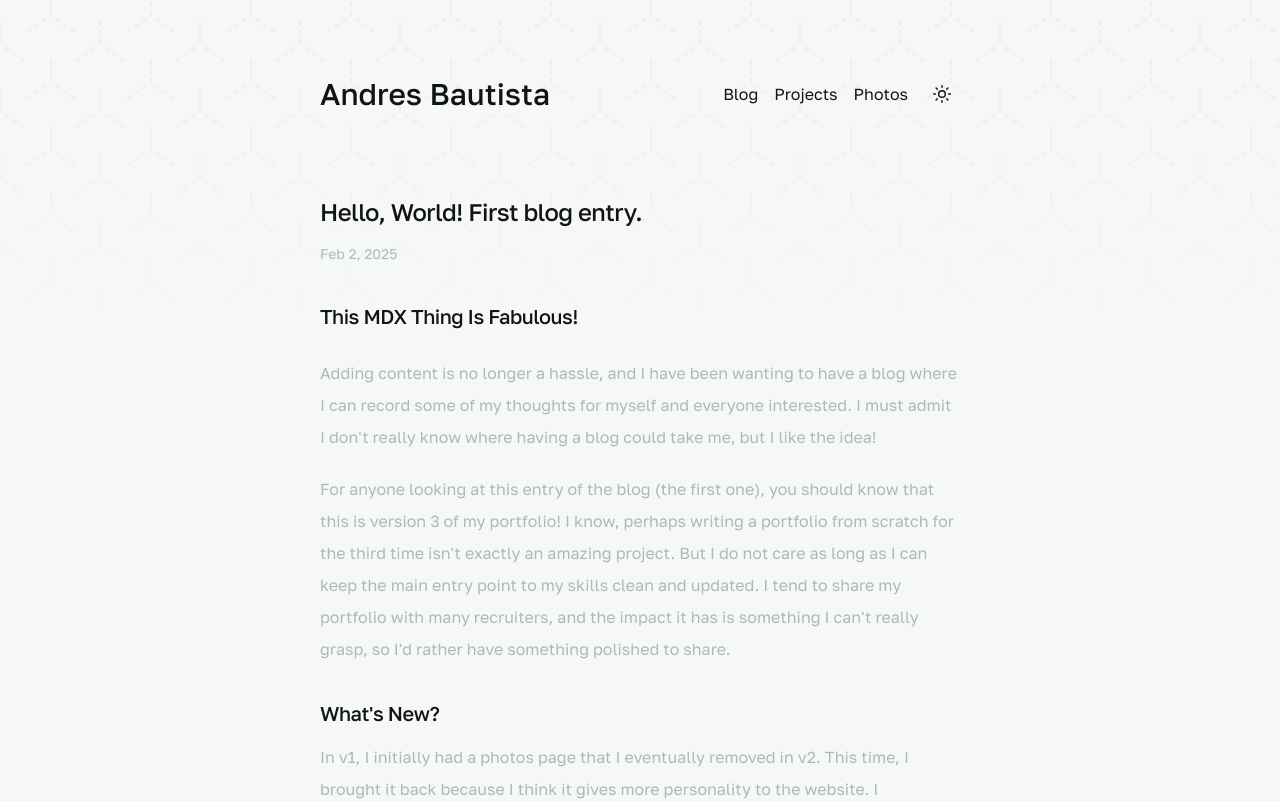
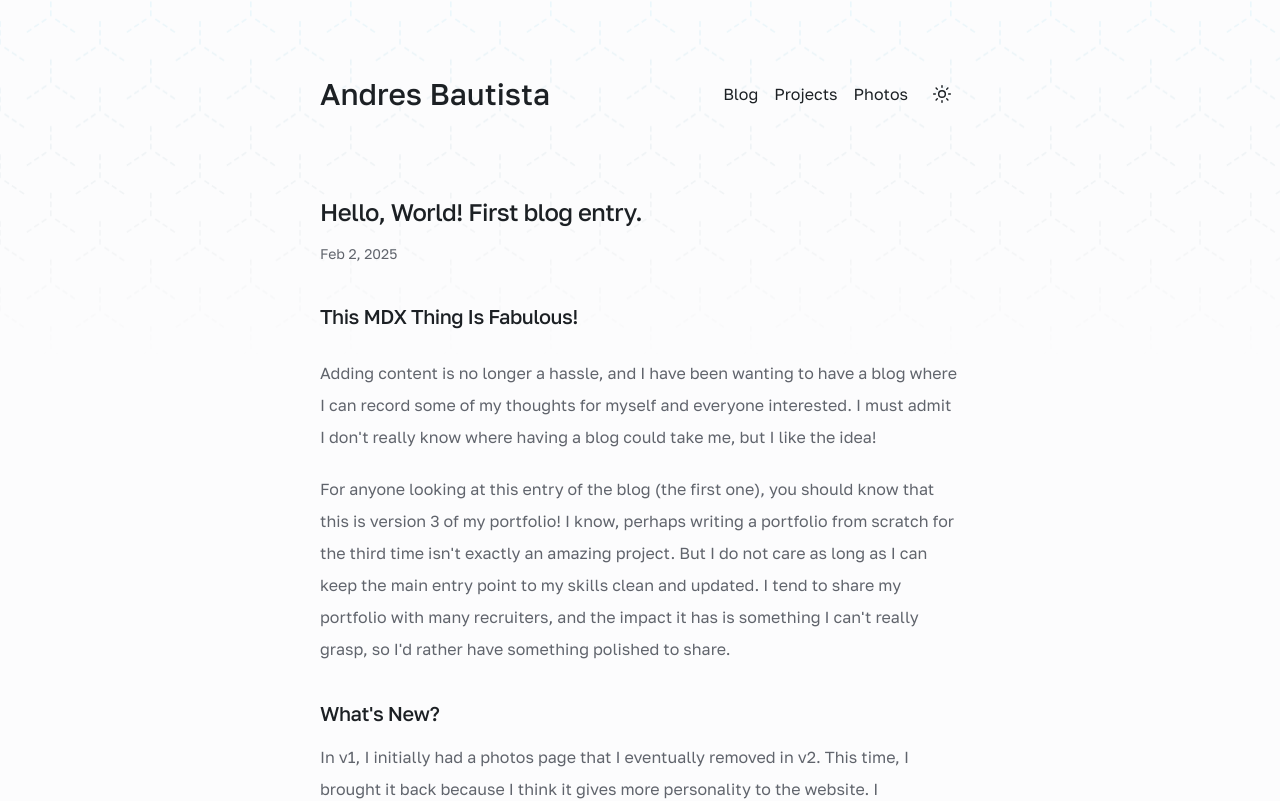
Before and after one commit to JuanBaut/portfolio, a Next.js app: page /blog/hello-world in a window 1280 px wide. Shown: the top 801 px of the page. Built offline with nearby package versions, Linux system fonts and the light colour scheme.

Commit message:
updated theme and settle on svg, wip

```diff
--- a/app/global.css
+++ b/app/global.css
@@ -9,52 +9,103 @@
   ::file-selector-button {
     border-color: var(--border);
   }
-}
-
-@layer base {
   :root {
-    --background: 150 12% 97%;
-    --foreground: 165 11% 7%;
-    --card: 150 12% 97%;
-    --card-foreground: 165 11% 7%;
-    --popover: 150 12% 97%;
-    --popover-foreground: 165 11% 7%;
-    --primary: 159 9% 29%;
-    --primary-foreground: 150 12% 97%;
-    --secondary: 195 11% 65%;
-    --secondary-foreground: 165 11% 7%;
-    --muted: 150 12% 20%;
-    --muted-foreground: 166 11% 70%;
-    --accent: 202 10% 42%;
-    --accent-foreground: 150 12% 97%;
-    --destructive: 0 85% 60%;
-    --destructive-foreground: 165 11% 7%;
-    --border: 150 12% 20%;
-    --input: 150 12% 20%;
-    --ring: 201 10% 40%;
+    --base-1: 240 20% 99.01960784313727%;
+    --base-2: 240 19.999999999999943% 98.0392156862745%;
+    --base-3: 240 11.111111111111065% 94.70588235294117%;
+    --base-4: 240 9.52380952380956% 91.76470588235294%;
+    --base-5: 230.00000000000003 10.714285714285722% 89.01960784313725%;
+    --base-6: 240 10.144927536231888% 86.47058823529412%;
+    --base-7: 233.33333333333337 9.89010989010989% 82.15686274509804%;
+    --base-8: 230.7692307692308 10.23622047244095% 75.09803921568627%;
+    --base-9: 230.76923076923066 5.936073059360735% 57.05882352941176%;
+    --base-10: 226.1538461538462 5.394190871369299% 52.74509803921569%;
+    --base-11: 220 5.88235294117647% 40%;
+    --base-12: 210 12.5% 12.549019607843137%;
+    --accent-1: 168.00000000000006 71.42857142857154% 98.62745098039215%;
+    --accent-2: 166.6666666666667 52.941176470588225% 96.66666666666666%;
+    --accent-3: 165 70.00000000000001% 92.15686274509804%;
+    --accent-4: 164.99999999999997 66.66666666666671% 87.05882352941177%;
+    --accent-5: 165.26315789473685 60.00000000000002% 81.37254901960785%;
+    --accent-6: 165.88235294117646 52.3076923076923% 74.50980392156863%;
+    --accent-7: 166.66666666666666 45.76271186440678% 65.29411764705883%;
+    --accent-8: 168.10810810810813 44.93927125506073% 51.56862745098039%;
+    --accent-9: 166.8 70.42253521126757% 72.15686274509804%;
+    --accent-10: 167.27272727272725 61.49068322981367% 68.43137254901961%;
+    --accent-11: 169.83050847457628 96.72131147540985% 23.921568627450977%;
+    --accent-12: 170.66666666666666 50.56179775280899% 17.45098039215686%;
+    --background: 240 20% 99.01960784313727%;
+    --foreground: 210 12.5% 12.549019607843137%;
+    --card: 240 19.999999999999943% 98.0392156862745%;
+    --card-foreground: 210 12.5% 12.549019607843137%;
+    --popover: 240 20% 99.01960784313727%;
+    --popover-foreground: 210 12.5% 12.549019607843137%;
+    --primary: 193.63636363636365 90.41095890410958% 71.37254901960785%;
+    --primary-foreground: 205.26315789473688 49.56521739130436%
+      22.54901960784314%;
+    --secondary: 240 19.999999999999943% 98.0392156862745%;
+    --secondary-foreground: 220 5.88235294117647% 40%;
+    --muted: 240 19.999999999999943% 98.0392156862745%;
+    --muted-foreground: 220 5.88235294117647% 40%;
+    --accent: 167.27272727272725 61.49068322981367% 68.43137254901961%;
+    --accent-foreground: 170.66666666666666 50.56179775280899%
+      17.45098039215686%;
+    --destructive: 10.10869565217391 73.01587301587303% 50.588235294117645%;
+    --destructive-foreground: 7.868852459016397 49.59349593495935%
+      24.11764705882353%;
+    --border: 240 10.144927536231888% 86.47058823529412%;
+    --input: 240 10.144927536231888% 86.47058823529412%;
+    --ring: 240 10.144927536231888% 86.47058823529412%;
     --radius: 0.5rem;
   }
-
   .dark {
-    --background: 150 13% 3%;
-    --foreground: 165 11% 93%;
-    --card: 150 13% 3%;
-    --card-foreground: 165 11% 93%;
-    --popover: 150 13% 3%;
-    --popover-foreground: 165 11% 93%;
-    --primary: 159 9% 71%;
-    --primary-foreground: 150 13% 3%;
-    --secondary: 195 11% 35%;
-    --secondary-foreground: 165 11% 93%;
-    --muted: 150 14% 80%;
-    --muted-foreground: 165 11% 93%;
-    --accent: 202 10% 58%;
-    --accent-foreground: 150 13% 3%;
-    --destructive: 0 62% 30%;
-    --destructive-foreground: 168 10% 10%;
-    --border: 150 13% 60%;
-    --input: 150 14% 80%;
-    --ring: 201 10% 60%;
+    --base-1: 240 5.555555555555555% 7.0588235294117645%;
+    --base-2: 220 5.88235294117647% 10%;
+    --base-3: 225.00000000000006 5.7142857142857135% 13.725490196078432%;
+    --base-4: 210.00000000000003 7.1428571428571415% 16.47058823529412%;
+    --base-5: 214.28571428571428 7.0707070707070745% 19.411764705882355%;
+    --base-6: 213.33333333333334 7.692307692307694% 22.941176470588236%;
+    --base-7: 212.72727272727275 7.586206896551727% 28.431372549019606%;
+    --base-8: 212.00000000000003 7.692307692307687% 38.23529411764706%;
+    --base-9: 218.57142857142856 6.250000000000003% 43.92156862745098%;
+    --base-10: 221.53846153846155 5.1792828685259% 49.21568627450981%;
+    --base-11: 215.9999999999999 6.756756756756753% 70.98039215686273%;
+    --base-12: 220 9.09090909090906% 93.52941176470588%;
+    --accent-1: 180 20% 6.862745098039216%;
+    --accent-2: 180 28.57142857142857% 8.235294117647058%;
+    --accent-3: 178.28571428571428 66.03773584905662% 10.392156862745097%;
+    --accent-4: 177.93103448275863 100% 11.372549019607844%;
+    --accent-5: 177.46478873239437 100% 13.92156862745098%;
+    --accent-6: 174.85714285714286 68.62745098039215% 20%;
+    --accent-7: 172.7027027027027 55.22388059701492% 26.27450980392157%;
+    --accent-8: 169.77272727272728 53.012048192771076% 32.549019607843135%;
+    --accent-9: 166.8 70.42253521126757% 72.15686274509804%;
+    --accent-10: 167.53246753246754 79.38144329896912% 80.98039215686275%;
+    --accent-11: 167.04 59.808612440191396% 59.01960784313726%;
+    --accent-12: 155.51020408163262 71.01449275362323% 86.47058823529412%;
+    --background: 240 5.555555555555555% 7.0588235294117645%;
+    --foreground: 220 9.09090909090906% 93.52941176470588%;
+    --card: 220 5.88235294117647% 10%;
+    --card-foreground: 220 9.09090909090906% 93.52941176470588%;
+    --popover: 240 5.555555555555555% 7.0588235294117645%;
+    --popover-foreground: 220 9.09090909090906% 93.52941176470588%;
+    --primary: 191.72413793103448 100% 82.94117647058823%;
+    --primary-foreground: 205.26315789473688 49.56521739130436%
+      22.54901960784314%;
+    --secondary: 220 5.88235294117647% 10%;
+    --secondary-foreground: 215.9999999999999 6.756756756756753%
+      70.98039215686273%;
+    --muted: 220 5.88235294117647% 10%;
+    --muted-foreground: 215.9999999999999 6.756756756756753% 70.98039215686273%;
+    --accent: 167.53246753246754 79.38144329896912% 80.98039215686275%;
+    --accent-foreground: 170.66666666666666 50.56179775280899%
+      17.45098039215686%;
+    --destructive: 10.94117647058823 81.73076923076924% 59.21568627450981%;
+    --destructive-foreground: 10 85.71428571428571% 89.01960784313725%;
+    --border: 213.33333333333334 7.692307692307694% 22.941176470588236%;
+    --input: 213.33333333333334 7.692307692307694% 22.941176470588236%;
+    --ring: 213.33333333333334 7.692307692307694% 22.941176470588236%;
+    --radius: 0.5rem;
   }
 }
 
```
Also changed, not shown: public/background-dark.svg (deleted), public/background.svg (deleted).
